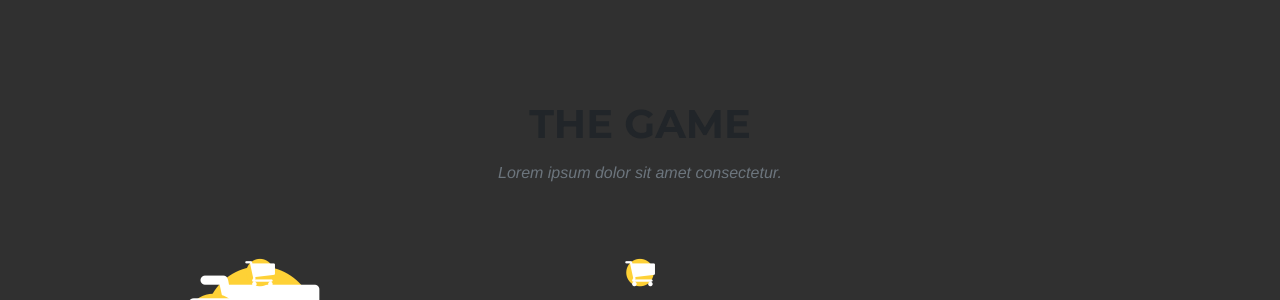
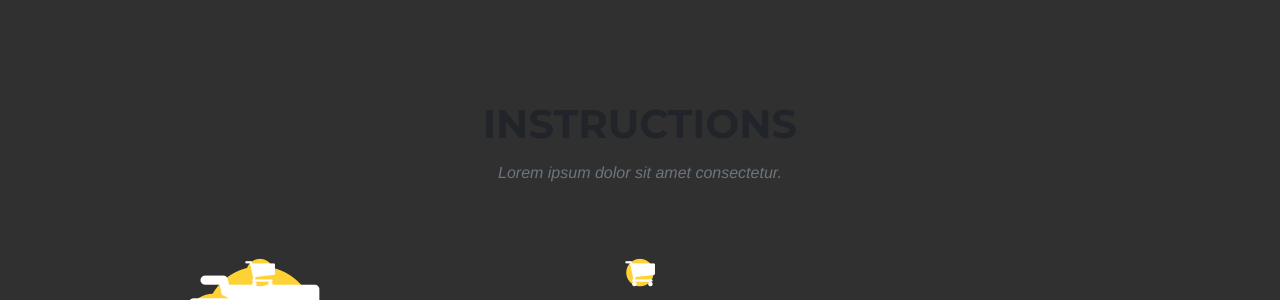
Before and after one commit to ConnHex/connhex.github.io, a Jekyll site: the page built from index.html, in a window 1280 px wide and 900 px high, scrolled down 583 px. Shown: the part 161-461 px from the top of the window. Built offline with Jekyll 4.4.1, drawn with Linux system fonts in a browser that asks for light colours; some web fonts are replaced; the list of posts is cut into pages by our own code.

Commit message:
Revert "Ok, can I do this now?"
This reverts commit 71e98f878b2985a27577b9de2a254a6c5142265a.

```diff
--- a/index.html
+++ b/index.html
@@ -2,7 +2,7 @@
 layout: default
 ---
 
-<!-- Jumbotron -->
+<!-- Game jumbotron -->
 <header class="masthead">
 	<div class="container">
 		<div class="intro-text">
@@ -13,12 +13,12 @@ layout: default
 	</div>
 </header>
 
-<!-- Game -->
-<section id="game" class="bg-dark">
+<!-- Instructions -->
+<section id="instructions" class="bg-dark">
 	<div class="container">
 		<div class="row">
 			<div class="col-lg-12 text-center">
-            <h2 class="section-heading text-uppercase">The Game</h2>
+				<h2 class="section-heading text-uppercase">Instructions</h2>
 				<h3 class="section-subheading text-muted">Lorem ipsum dolor sit amet consectetur.</h3>
 			</div>
 		</div>
@@ -52,8 +52,8 @@ layout: default
 </section>
 
 <!-- Global Game Jam section -->
-<section class="bg-dark" id="ggj">
-   <div class="ggj">
+<section class="bg-dark" id="prizes">
+	<div class="prizes">
 		<div class="row">
 			<div class="col-lg-12 text-center">
 				<h2 class="section-heading text-uppercase">A section about the GGJ</h2>
```
Lines whose indentation alone changed are shown as unchanged.
